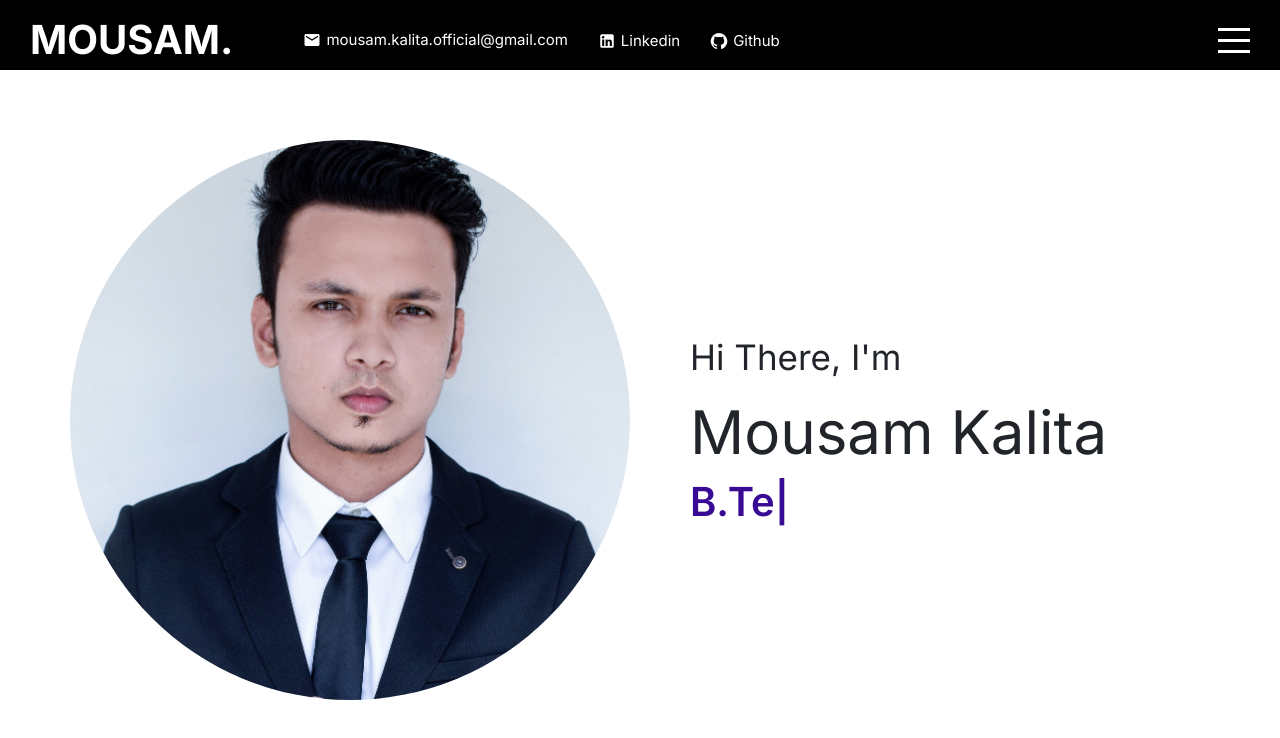
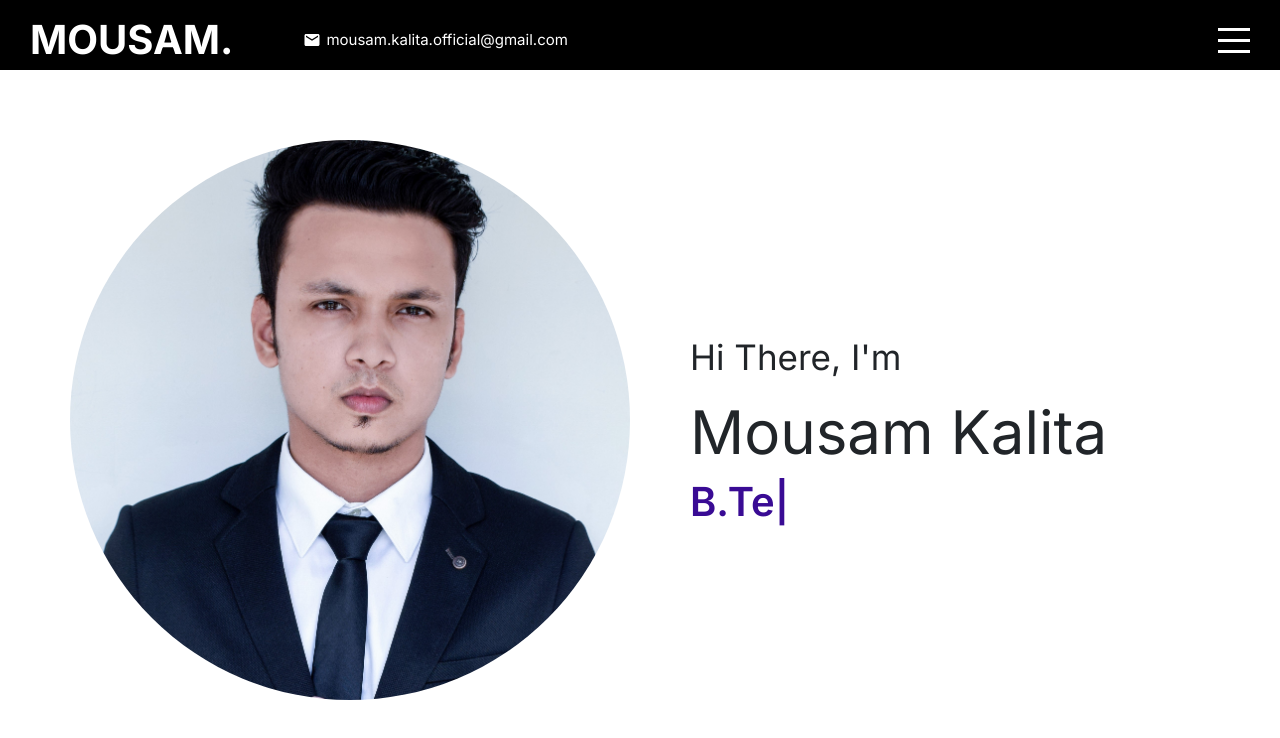
Before and after one commit to mousam-97/resume2, a React (Create React App) app: page / in a window 1280 px wide. Shown: the top 738 px of the page. Built offline with nearby package versions, Linux system fonts and the light colour scheme.

Commit message:
changed navbar

```diff
--- a/src/components/topbar/Topbar.js
+++ b/src/components/topbar/Topbar.js
@@ -21,19 +21,19 @@ function Topbar({ menuOpen, setMenuOpen }) {
             <EmailIcon className="icon" />
             <span>mousam.kalita.official@gmail.com</span>
           </div>
-          <div className="itemContainer">
+          {/* <div className="itemContainer">
             <a href="https://www.linkedin.com/in/mousam-kalita" rel="noopener noreferrer" target="_blank">
-              <LinkedInIcon className="icon"/>
+              <LinkedInIcon className="icon" />
               <span>Linkedin</span>
             </a>
 
           </div>
           <div className="itemContainer">
-          <a href="https://github.com/mousam-97" rel="noopener noreferrer" target="_blank">
+            <a href="https://github.com/mousam-97" rel="noopener noreferrer" target="_blank">
               <GitHubIcon className="icon" />
               <span>Github</span>
             </a>
-          </div>
+          </div> */}
         </div>
         <div className="right">
           <div className="hamburger" onClick={() => setMenuOpen(!menuOpen)}>
```
